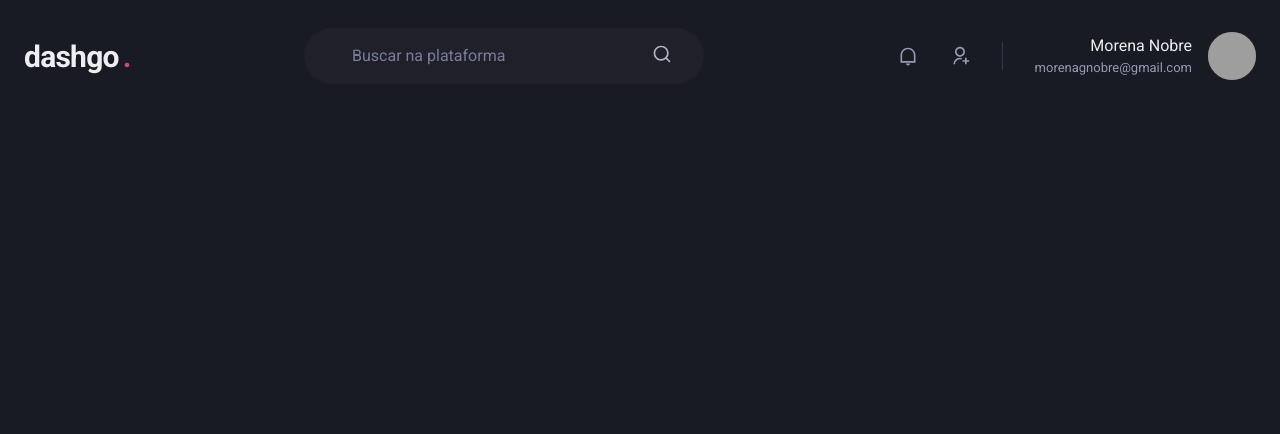
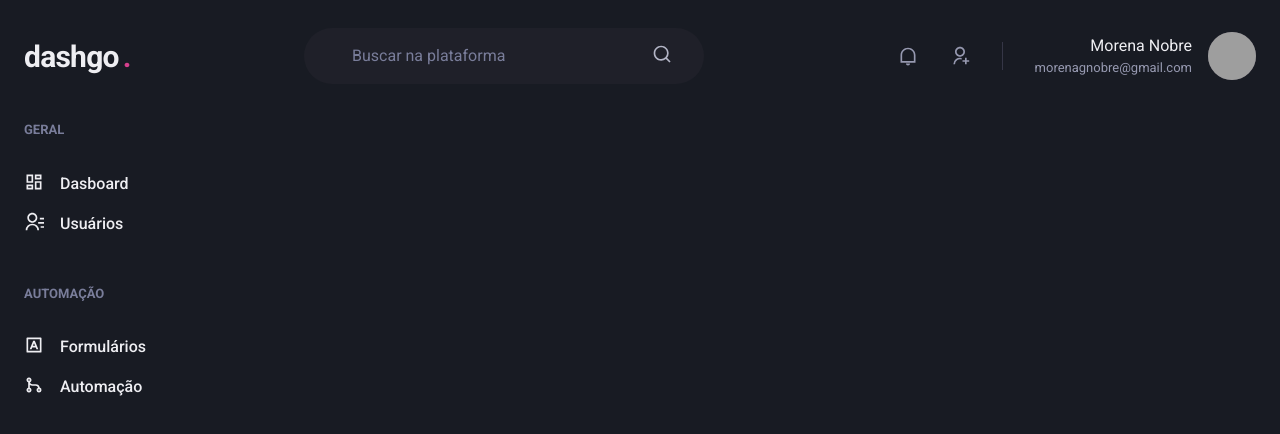
Before and after one commit to MorenaNobre/Dashgo-Ignite, a Next.js app: page /dashboard in a window 1280 px wide. Shown: the top 434 px of the page. Built offline with nearby package versions, Linux system fonts and the light colour scheme; grey boxes are pictures that could not be loaded.

Commit message:
Sidebar component

```diff
--- /dev/null
+++ b/src/components/Sidebar.tsx
@@ -0,0 +1,41 @@
+import { Box, Icon, Link, Stack, Text } from "@chakra-ui/react";
+import { RiContactsLine, RiDashboardLine, RiGitMergeLine, RiInputMethodLine } from "react-icons/ri";
+
+export function Sidebar() {
+  return (
+    <Box as="aside" w="64" mr="8">
+      <Stack spacing="12" align="flex-start">
+        <Box>
+          <Text fontWeight="bold" color="gray.400" fontSize="small">
+            GERAL
+          </Text>
+          <Stack spacing="4" mt="8" align="strech">
+            <Link display="flex">
+              <Icon as={RiDashboardLine} fontSize="20"/>
+              <Text ml="4" fontWeight="medium">Dasboard</Text>
+            </Link>
+            <Link display="flex">
+              <Icon as={RiContactsLine} fontSize="20"/>
+              <Text ml="4" fontWeight="medium">Usuários</Text>
+            </Link>
+          </Stack>
+        </Box>
+        <Box>
+          <Text fontWeight="bold" color="gray.400" fontSize="small">
+            AUTOMAÇÃO
+          </Text>
+          <Stack spacing="4" mt="8" align="strech">
+            <Link display="flex">
+              <Icon as={RiInputMethodLine} fontSize="20"/>
+              <Text ml="4" fontWeight="medium">Formulários</Text>
+            </Link>
+            <Link display="flex">
+              <Icon as={RiGitMergeLine} fontSize="20"/>
+              <Text ml="4" fontWeight="medium">Automação</Text>
+            </Link>
+          </Stack>
+        </Box>
+      </Stack>
+    </Box>
+  );
+}
--- a/src/pages/dashboard.tsx
+++ b/src/pages/dashboard.tsx
@@ -1,7 +1,21 @@
+import { Flex } from "@chakra-ui/react";
 import { Header } from "../components/Header";
+import { Sidebar } from "../components/Sidebar";
 
 export default function Dashboard() {
   return (
-    <Header />
-  )
+    <Flex direction="column" h="100vh">
+      <Header />
+
+     <Flex
+        w="100%"
+        my="6"
+        maxWidth={1480}
+        mx="auto"
+        px="6"
+      >
+        <Sidebar />
+      </Flex>
+    </Flex>
+  );
 }
```
